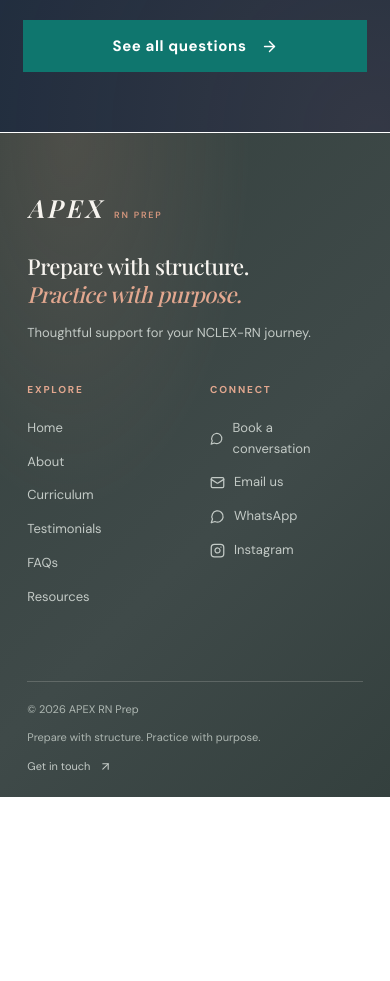
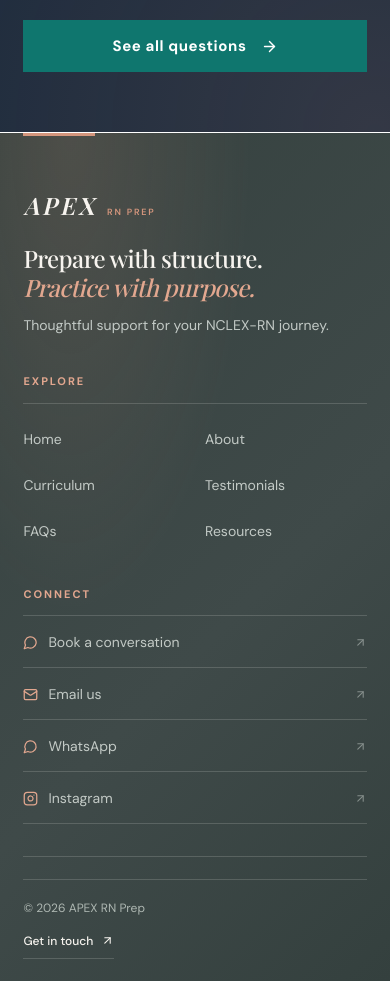
Before and after one commit to jerinmathainakkarethu/apexrn, a React (Vite) app in the folder client/: page / in a window 390 px wide. Shown: the part 6020-7001 px from the top of the page. Before the commit the page ends 6817 px from the top, so only its background shows below. Built offline with nearby package versions, Linux system fonts and the light colour scheme; a web font is replaced by a local one.

Commit message:
Add footer styles for improved layout and responsiveness

```diff
--- a/client/src/components/layout/Footer.jsx
+++ b/client/src/components/layout/Footer.jsx
@@ -1,11 +1,11 @@
 import { Link } from "react-router-dom";
 import {
-  ArrowRight,
   ArrowUpRight,
   Instagram,
   Mail,
   MessageCircle,
 } from "lucide-react";
+import "../../styles/footer.css";
 
 export default function Footer() {
   return (
@@ -27,7 +27,7 @@ export default function Footer() {
         </div>
 
         <nav className="site-footer-nav" aria-label="Footer navigation">
-          <div className="site-footer-column">
+          <div className="site-footer-column site-footer-column-explore">
             <span className="site-footer-label">Explore</span>
             <Link to="/">Home</Link>
             <Link to="/about">About</Link>
@@ -36,7 +36,7 @@ export default function Footer() {
             <Link to="/faqs">FAQs</Link>
             <Link to="/resources">Resources</Link>
           </div>
-          <div className="site-footer-column">
+          <div className="site-footer-column site-footer-column-connect">
             <span className="site-footer-label">Connect</span>
             <Link to="/contact">
               <MessageCircle size={15} aria-hidden="true" />
@@ -65,7 +65,9 @@ export default function Footer() {
       <div className="site-footer-bottom">
         <span>© {new Date().getFullYear()} APEX RN Prep</span>
         <span className="site-footer-legal">Prepare with structure. Practice with purpose.</span>
-        <Link to="/contact">Get in touch <ArrowUpRight size={13} aria-hidden="true" /></Link>
+        <Link to="/contact">
+          Get in touch <ArrowUpRight size={13} aria-hidden="true" />
+        </Link>
       </div>
     </footer>
   );
--- /dev/null
+++ b/client/src/styles/footer.css
@@ -0,0 +1,312 @@
+/* ============================================================
+   SITE FOOTER
+   Imported by components/layout/Footer.jsx.
+   Replaces every .site-footer* rule in the global stylesheet.
+   Child rules are prefixed with ".site-footer " so they win over
+   any leftover old rules regardless of load order.
+
+   BREAKPOINTS
+     >1024      brand column beside a two-column nav
+     ≤1024      brand on top, nav below (tablet)
+     ≤760       tighter spacing, stacked bottom bar
+     ≤560       nav stacks; Explore becomes a 2-column link grid
+     ≤380       small phones
+   ============================================================ */
+
+footer.site-footer {
+  --footer-text: #f7f4ef;
+  --footer-muted: #c3cac6;
+  --footer-accent: #e2a78f;
+  --footer-line: rgba(247, 244, 239, 0.16);
+  --footer-gutter: max(6vw, calc((100vw - 1240px) / 2));
+
+  position: relative;
+  overflow: hidden;
+  padding: clamp(56px, 7vw, 88px) var(--footer-gutter)
+    calc(22px + env(safe-area-inset-bottom, 0px));
+  color: var(--footer-text);
+  background:
+    radial-gradient(ellipse at 18% 0%, rgba(212, 150, 125, 0.15), transparent 40%),
+    linear-gradient(135deg, #35413f 0%, #3f4a49 58%, #34403e 100%);
+}
+
+/* Accent rule on the top edge */
+footer.site-footer::before {
+  content: "";
+  position: absolute;
+  top: 0;
+  left: var(--footer-gutter);
+  width: 72px;
+  height: 3px;
+  background: var(--terracotta);
+}
+
+/* ---------- Main grid ---------- */
+
+.site-footer .site-footer-main {
+  display: grid;
+  grid-template-columns: minmax(0, 1.1fr) minmax(0, 1.5fr);
+  gap: clamp(40px, 7vw, 110px);
+  padding-bottom: clamp(36px, 5vw, 60px);
+  border-bottom: 1px solid var(--footer-line);
+}
+
+/* ---------- Brand ---------- */
+
+.site-footer .site-footer-wordmark {
+  display: inline-flex;
+  align-items: baseline;
+  gap: 10px;
+  color: var(--footer-text);
+  font: italic 600 clamp(24px, 2.2vw, 28px) var(--serif);
+  letter-spacing: 0.13em;
+}
+
+.site-footer .site-footer-wordmark small {
+  color: var(--terracotta);
+  font: 600 9px var(--sans);
+  letter-spacing: 0.2em;
+}
+
+.site-footer .site-footer-manifesto {
+  max-width: 460px;
+  margin: 26px 0 14px;
+  color: var(--footer-text);
+  font: 500 clamp(24px, 2.6vw, 34px) / 1.22 var(--serif);
+  letter-spacing: -0.025em;
+  text-wrap: balance;
+}
+
+.site-footer .site-footer-manifesto em {
+  color: var(--footer-accent);
+}
+
+.site-footer .site-footer-note {
+  max-width: 340px;
+  margin: 0;
+  color: var(--footer-muted);
+  font-size: 14px;
+  line-height: 1.65;
+  text-wrap: pretty;
+}
+
+/* ---------- Navigation ---------- */
+
+.site-footer .site-footer-nav {
+  display: grid;
+  grid-template-columns: repeat(2, minmax(0, 1fr));
+  gap: clamp(28px, 4vw, 64px);
+  align-content: start;
+}
+
+.site-footer .site-footer-column {
+  display: flex;
+  flex-direction: column;
+  align-items: stretch;
+  gap: 2px;
+  min-width: 0;
+}
+
+.site-footer .site-footer-label {
+  margin-bottom: 12px;
+  padding-bottom: 12px;
+  border-bottom: 1px solid var(--footer-line);
+  color: var(--footer-accent);
+  font-size: 11px;
+  font-weight: 700;
+  letter-spacing: 0.18em;
+  text-transform: uppercase;
+}
+
+.site-footer .site-footer-column a {
+  display: flex;
+  align-items: center;
+  gap: 10px;
+  min-height: 38px;
+  padding: 5px 0;
+  color: var(--footer-muted);
+  font-size: 14px;
+  line-height: 1.35;
+  transition: color 180ms ease, transform 180ms ease;
+}
+
+.site-footer .site-footer-column a svg:not(.site-footer-link-arrow) {
+  flex: 0 0 auto;
+  color: var(--footer-accent);
+}
+
+.site-footer .site-footer-column a:hover {
+  color: var(--footer-text);
+  transform: translateX(3px);
+}
+
+/* Arrow sits at the row's right edge and appears on hover */
+.site-footer .site-footer-link-arrow {
+  flex: 0 0 auto;
+  margin-left: auto;
+  opacity: 0;
+  transform: translate(-3px, 3px);
+  transition: opacity 180ms ease, transform 180ms ease;
+}
+
+.site-footer .site-footer-column a:hover .site-footer-link-arrow {
+  opacity: 0.85;
+  transform: translate(0, 0);
+}
+
+.site-footer a:focus-visible {
+  outline: 2px solid var(--footer-accent);
+  outline-offset: 3px;
+}
+
+/* ---------- Bottom bar ---------- */
+
+.site-footer .site-footer-bottom {
+  display: flex;
+  align-items: center;
+  justify-content: space-between;
+  gap: 20px;
+  margin-top: 22px;
+  color: #aeb7b2;
+  font-size: 12px;
+  line-height: 1.5;
+}
+
+.site-footer .site-footer-legal {
+  flex: 1;
+  text-align: center;
+  font-family: var(--serif);
+  font-style: italic;
+  font-size: 13px;
+}
+
+.site-footer .site-footer-bottom a {
+  display: inline-flex;
+  align-items: center;
+  gap: 8px;
+  min-height: 36px;
+  color: var(--footer-text);
+  font-size: 12px;
+  font-weight: 500;
+  border-bottom: 1px solid var(--footer-line);
+  transition: border-color 180ms ease, color 180ms ease;
+}
+
+.site-footer .site-footer-bottom a:hover {
+  border-color: var(--footer-accent);
+  color: var(--footer-accent);
+}
+
+/* ============================================================
+   RESPONSIVE
+   ============================================================ */
+
+/* ----- Tablet: brand on top, nav below ----- */
+@media (max-width: 1024px) {
+  .site-footer .site-footer-main {
+    grid-template-columns: 1fr;
+    gap: 44px;
+  }
+
+  .site-footer .site-footer-manifesto,
+  .site-footer .site-footer-note {
+    max-width: 520px;
+  }
+
+  /* Comfortable touch targets */
+  .site-footer .site-footer-column a {
+    min-height: 44px;
+  }
+}
+
+/* ----- Large phones ----- */
+@media (max-width: 760px) {
+  footer.site-footer {
+    --footer-gutter: clamp(20px, 6vw, 40px);
+    padding-top: 56px;
+  }
+
+  .site-footer .site-footer-main {
+    gap: 36px;
+    padding-bottom: 32px;
+  }
+
+  .site-footer .site-footer-manifesto {
+    margin: 22px 0 12px;
+  }
+
+  .site-footer .site-footer-bottom {
+    flex-direction: column;
+    align-items: flex-start;
+    gap: 6px;
+  }
+
+  /* The tagline repeats the manifesto above, so drop it here */
+  .site-footer .site-footer-legal {
+    display: none;
+  }
+}
+
+/* ----- Phones: nav stacks ----- */
+@media (max-width: 560px) {
+  .site-footer .site-footer-nav {
+    grid-template-columns: 1fr;
+    gap: 32px;
+  }
+
+  /* Six short links read better as two columns than one tall list */
+  .site-footer .site-footer-column-explore {
+    display: grid;
+    grid-template-columns: repeat(2, minmax(0, 1fr));
+    column-gap: 20px;
+  }
+
+  .site-footer .site-footer-column-explore .site-footer-label {
+    grid-column: 1 / -1;
+  }
+
+  /* Connect rows get hairline dividers so each is an obvious tap target */
+  .site-footer .site-footer-column-connect a {
+    min-height: 50px;
+    border-bottom: 1px solid var(--footer-line);
+  }
+
+  .site-footer .site-footer-column-connect .site-footer-label {
+    margin-bottom: 0;
+  }
+}
+
+/* ----- Small phones (320–374) ----- */
+@media (max-width: 380px) {
+  .site-footer .site-footer-wordmark {
+    font-size: 22px;
+  }
+
+  .site-footer .site-footer-manifesto {
+    font-size: 23px;
+  }
+
+  .site-footer .site-footer-column a {
+    font-size: 13.5px;
+  }
+}
+
+/* ----- Touch: no hover to reveal the arrows, so show them dimly ----- */
+@media (hover: none) {
+  .site-footer .site-footer-link-arrow {
+    opacity: 0.55;
+    transform: none;
+  }
+
+  .site-footer .site-footer-column a:hover {
+    transform: none;
+  }
+}
+
+@media (prefers-reduced-motion: reduce) {
+  .site-footer .site-footer-column a,
+  .site-footer .site-footer-link-arrow,
+  .site-footer .site-footer-bottom a {
+    transition: none;
+  }
+}
```
